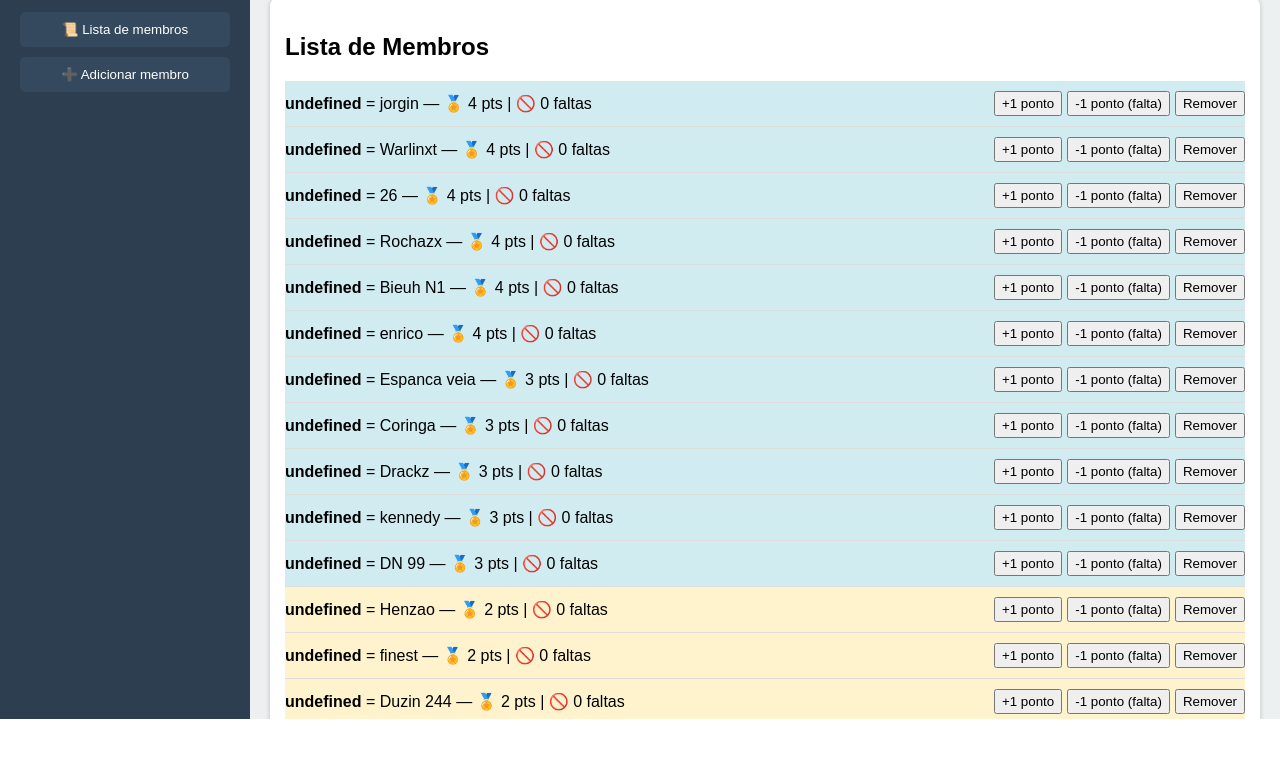
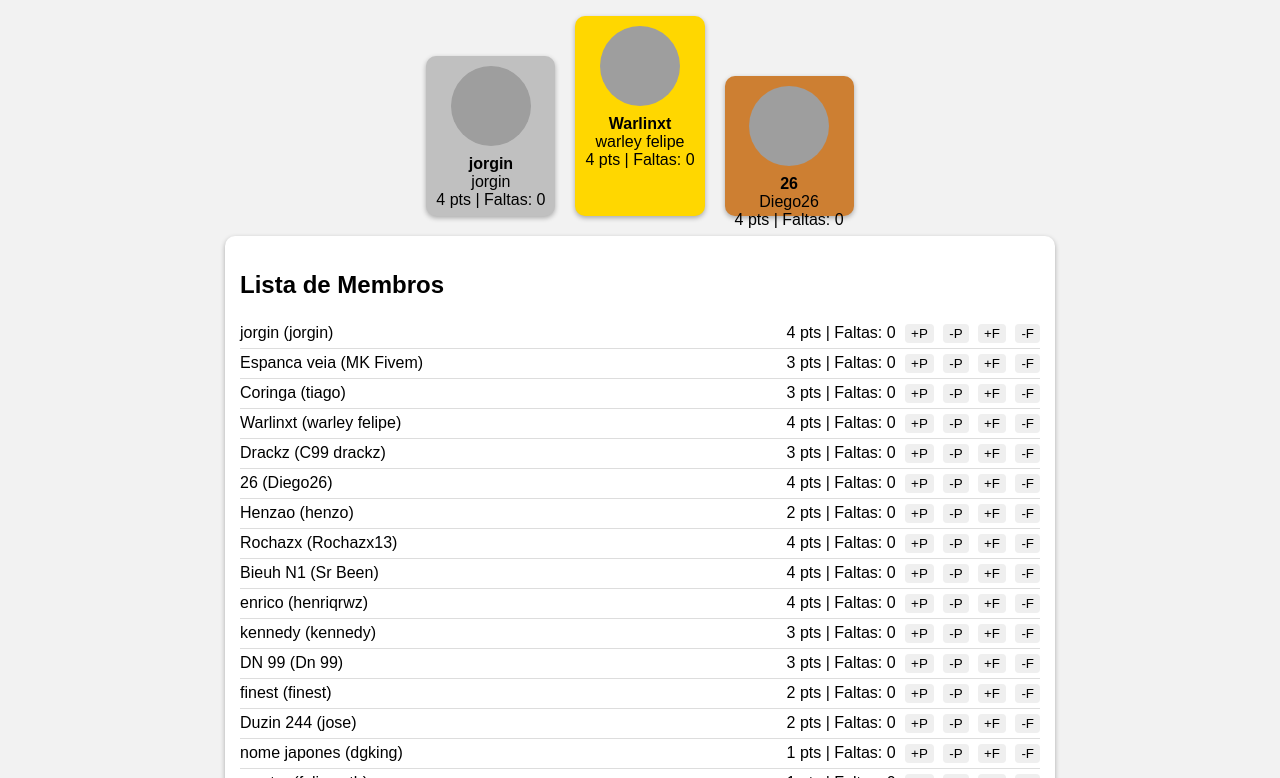
Before and after one commit to ruan7z/dashboard99, a plain HTML site: page index.html in a window 1280 px wide. Shown: the part 81-859 px from the top of the page. Before the commit the page ends 800 px from the top, so only its background shows below. Drawn offline with Linux system fonts and the light colour scheme; grey boxes are pictures that could not be loaded.

Commit message:
Update index.html

```diff
--- a/index.html
+++ b/index.html
@@ -1,61 +1,84 @@
 <!DOCTYPE html>
-<html lang="pt-BR">
+<html lang="pt-br">
 <head>
   <meta charset="UTF-8">
-<title>Dashboard Guilda Canil 99</title>
+  <title>Dashboard Canil 99</title>
   <style>
-  body { font-family: Arial, sans-serif; margin: 0; display: flex; height: 100vh; }
-  .sidebar { width: 250px; background-color: #2c3e50; color: white; padding: 20px; box-sizing: border-box; }
-  .sidebar h2 { color: #ecf0f1; margin-bottom: 20px; }
-  .sidebar button { width: 100%; margin: 5px 0; padding: 10px; background-color: #34495e; color: white; border: none; border-radius: 5px; cursor: pointer; }
-  .sidebar button:hover { background-color: #1abc9c; }
-  .main { flex-grow: 1; background-color: #ecf0f1; padding: 20px; overflow-y: auto; }
-  h1 { margin-top: 0; color: #2c3e50; }
-  .panel { background-color: white; padding: 15px; border-radius: 8px; margin-bottom: 20px; box-shadow: 0 0 5px rgba(0,0,0,0.2); }
-  input, button { padding: 5px; margin: 5px 0; width: 100%; box-sizing: border-box; }
-  ul { list-style-type: none; padding: 0; }
-  li { padding: 5px 0; border-bottom: 1px solid #ddd; display: flex; justify-content: space-between; align-items: center; }
-  li span { flex-grow: 1; }
-  li button { margin-left: 5px; width: auto; padding: 3px 6px; }
-  .points-0 { background-color: #f8d7da; }  /* vermelho claro */
-  .points-1 { background-color: #fff3cd; }  /* amarelo claro */
-  .points-3 { background-color: #d1ecf1; }  /* azul claro */
-  .points-5 { background-color: #d4edda; }  /* verde claro */
+    body {
+      font-family: Arial, sans-serif;
+      background-color: #f2f2f2;
+      margin: 0;
+      padding: 0;
+    }
+    header {
+      text-align: center;
+      padding: 20px;
+      background-color: #4CAF50;
+      color: white;
+    }
+    h1 { margin: 0; }
+    .ranking {
+      display: flex;
+      justify-content: center;
+      align-items: flex-end;
+      margin: 20px;
+      gap: 20px;
+    }
+    .rank-card {
+      text-align: center;
+      background: white;
+      padding: 10px;
+      border-radius: 10px;
+      box-shadow: 0 2px 5px rgba(0,0,0,0.3);
+      transition: transform 0.2s;
+    }
+    .rank-card:hover { transform: scale(1.05); }
+    .rank-1 { height: 180px; background-color:#FFD700; }
+    .rank-2 { height: 140px; background-color:#C0C0C0; }
+    .rank-3 { height: 120px; background-color:#CD7F32; }
+    .rank-card img { width: 80px; height: 80px; border-radius: 50%; margin-bottom: 5px; }
+    .members {
+      max-width: 800px;
+      margin: 20px auto;
+      background: white;
+      padding: 15px;
+      border-radius: 10px;
+      box-shadow: 0 2px 5px rgba(0,0,0,0.3);
+    }
+    .member {
+      display: flex;
+      justify-content: space-between;
+      align-items: center;
+      padding: 5px 0;
+      border-bottom: 1px solid #ddd;
+    }
+    .member:last-child { border-bottom: none; }
+    .buttons button {
+      margin-left: 5px;
+      padding: 2px 6px;
+      border-radius: 4px;
+      border: none;
+      cursor: pointer;
+    }
+    .buttons button:hover { opacity: 0.8; }
   </style>
 </head>
 <body>
+  <header>
+    <h1>Dashboard Canil 99</h1>
+  </header>
 
-<div class="sidebar">
-  <h2>Menu Guilda</h2>
-  <button onclick="showPanel('list')">📜 Lista de membros</button>
-  <button onclick="showPanel('add')">➕ Adicionar membro</button>
-</div>
+  <section class="ranking" id="top3">
+    <!-- Top 3 vão aparecer aqui -->
+  </section>
 
-<div class="main">
-  <h1>🐾 Dashboard Guilda Canil 99 🐾</h1>
-
-  <!-- Painel Adicionar Membro -->
-  <div class="panel" id="addPanel" style="display:none;">
-    <h2>Adicionar Membro</h2>
-    <input type="text" id="youtube" placeholder="Nome no YouTube">
-    <input type="text" id="ff" placeholder="Nome no Free Fire">
-    <button onclick="addMember()">Adicionar</button>
-  </div>
-
-  <!-- Painel Lista de Membros -->
-  <div class="panel" id="listPanel">
+  <section class="members" id="memberList">
     <h2>Lista de Membros</h2>
-    <ul id="membersList"></ul>
-    <button onclick="resetPoints()">Zerar pontos e faltas</button>
-    <button onclick="exportData()">💾 Exportar dados</button>
-    <input type="file" id="importFile" style="margin-top:10px;">
-    <button onclick="importData()">📂 Importar dados</button>
-  </div>
-</div>
+    <!-- Lista completa -->
+  </section>
 
   <script>
-  // Inicializar membros do Local Storage ou usar padrão
-  let members = JSON.parse(localStorage.getItem("guildaMembers")) || [
+    let members = [
       {ff:"jorgin", yt:"jorgin", pontos:4, faltas:0},
       {ff:"Espanca veia", yt:"MK Fivem", pontos:3, faltas:0},
       {ff:"Coringa", yt:"tiago", pontos:3, faltas:0},
@@ -85,100 +108,65 @@
       {ff:"Br trem", yt:"trem bala", pontos:1, faltas:0}
     ];
 
-  function saveData() {
-    localStorage.setItem("guildaMembers", JSON.stringify(members));
+    function renderTop3() {
+      const container = document.getElementById("top3");
+      container.innerHTML = "";
+
+      let top = members
+        .filter(m => m.faltas === 0)
+        .sort((a,b) => b.pontos - a.pontos)
+        .slice(0,3);
+
+      const rankClasses = ["rank-2","rank-1","rank-3"];
+      top.forEach((m, i) => {
+        const card = document.createElement("div");
+        card.className = `rank-card ${rankClasses[i]}`;
+        card.innerHTML = `
+          <img src="https://placedog.net/80/80?random=${i}" alt="Doggo">
+          <div><strong>${m.ff}</strong></div>
+          <div>${m.yt}</div>
+          <div>${m.pontos} pts | Faltas: ${m.faltas}</div>
+        `;
+        container.appendChild(card);
+      });
     }
 
-  function showPanel(panel) {
-    document.getElementById("addPanel").style.display = panel === 'add' ? 'block' : 'none';
-    document.getElementById("listPanel").style.display = panel === 'list' ? 'block' : 'none';
+    function renderMembers() {
+      const list = document.getElementById("memberList");
+      list.innerHTML = "<h2>Lista de Membros</h2>";
+
+      members.forEach((m, index) => {
+        const div = document.createElement("div");
+        div.className = "member";
+        div.innerHTML = `
+          <span>${m.ff} (${m.yt})</span>
+          <span>
+            ${m.pontos} pts | Faltas: ${m.faltas}
+            <span class="buttons">
+              <button onclick="addPoint(${index})">+P</button>
+              <button onclick="removePoint(${index})">-P</button>
+              <button onclick="addFalta(${index})">+F</button>
+              <button onclick="removeFalta(${index})">-F</button>
+            </span>
+          </span>
+        `;
+        list.appendChild(div);
+      });
     }
 
-  function renderList() {
-    const list = document.getElementById("membersList");
-    list.innerHTML = "";
-    members.sort((a,b) => b.pontos - a.pontos);
+    function addPoint(i){ members[i].pontos++; updateDashboard(); }
+    function removePoint(i){ if(members[i].pontos>0) members[i].pontos--; updateDashboard(); }
+    function addFalta(i){ members[i].faltas++; updateDashboard(); }
+    function removeFalta(i){ if(members[i].faltas>0) members[i].faltas--; updateDashboard(); }
 
-    members.forEach((m, index) => {
-      let li = document.createElement("li");
-      let className = m.pontos >=5 ? "points-5" :
-                      m.pontos >=3 ? "points-3" :
-                      m.pontos >=1 ? "points-1" : "points-0";
-      li.className = className;
-
-      let span = document.createElement("span");
-      span.innerHTML = `<strong>${m.youtube}</strong> = ${m.ff} — 🏅 ${m.pontos} pts | 🚫 ${m.faltas} faltas`;
-      li.appendChild(span);
-
-      let btnAdd = document.createElement("button");
-      btnAdd.innerText = "+1 ponto";
-      btnAdd.onclick = () => { addPoint(index); };
-      li.appendChild(btnAdd);
-
-      let btnSub = document.createElement("button");
-      btnSub.innerText = "-1 ponto (falta)";
-      btnSub.onclick = () => { subPoint(index); };
-      li.appendChild(btnSub);
-
-      let btnRemove = document.createElement("button");
-      btnRemove.innerText = "Remover";
-      btnRemove.onclick = () => { removeMember(index); };
-      li.appendChild(btnRemove);
-
-      list.appendChild(li);
-
-      if(m.faltas >=2) {
-        console.warn(`${m.youtube} tem ${m.faltas} faltas!`);
-      }
-    });
-
-    saveData();
+    function updateDashboard() {
+      renderTop3();
+      renderMembers();
+      // Aqui você pode adicionar Local Storage se quiser salvar alterações
     }
 
-  function addMember() {
-    const yt = document.getElementById("youtube").value;
-    const ff = document.getElementById("ff").value;
-    if(yt && ff) {
-      members.push({youtube: yt, ff: ff, pontos:0, faltas:0});
-      document.getElementById("youtube").value = "";
-      document.getElementById("ff").value = "";
-      showPanel('list');
-      renderList();
-    } else alert("Preencha todos os campos!");
-  }
-
-  function addPoint(index) { members[index].pontos += 1; renderList(); }
-  function subPoint(index) { members[index].pontos = Math.max(0, members[index].pontos-1); members[index].faltas +=1; renderList(); }
-  function removeMember(index) { if(confirm("Remover este membro?")) { members.splice(index,1); renderList(); } }
-  function resetPoints() { if(confirm("Zerar pontos e faltas?")) { members.forEach(m=>{m.pontos=0; m.faltas=0}); renderList(); } }
-
-  // Exportar dados para arquivo JSON
-  function exportData() {
-    const dataStr = "data:text/json;charset=utf-8," + encodeURIComponent(JSON.stringify(members));
-    const dlAnchor = document.createElement('a');
-    dlAnchor.setAttribute("href", dataStr);
-    dlAnchor.setAttribute("download", "guilda_members.json");
-    dlAnchor.click();
-  }
-
-  // Importar dados de arquivo JSON
-  function importData() {
-    const fileInput = document.getElementById("importFile");
-    if(fileInput.files.length === 0) { alert("Selecione um arquivo JSON"); return; }
-    const file = fileInput.files[0];
-    const reader = new FileReader();
-    reader.onload = function(e) {
-      try {
-        members = JSON.parse(e.target.result);
-        renderList();
-      } catch(err) { alert("Arquivo inválido"); }
-    }
-    reader.readAsText(file);
-  }
-
-  renderList();
+    // Inicializa dashboard
+    updateDashboard();
   </script>
-
 </body>
-
 </html>
```
Lines whose indentation alone changed are shown as unchanged.
